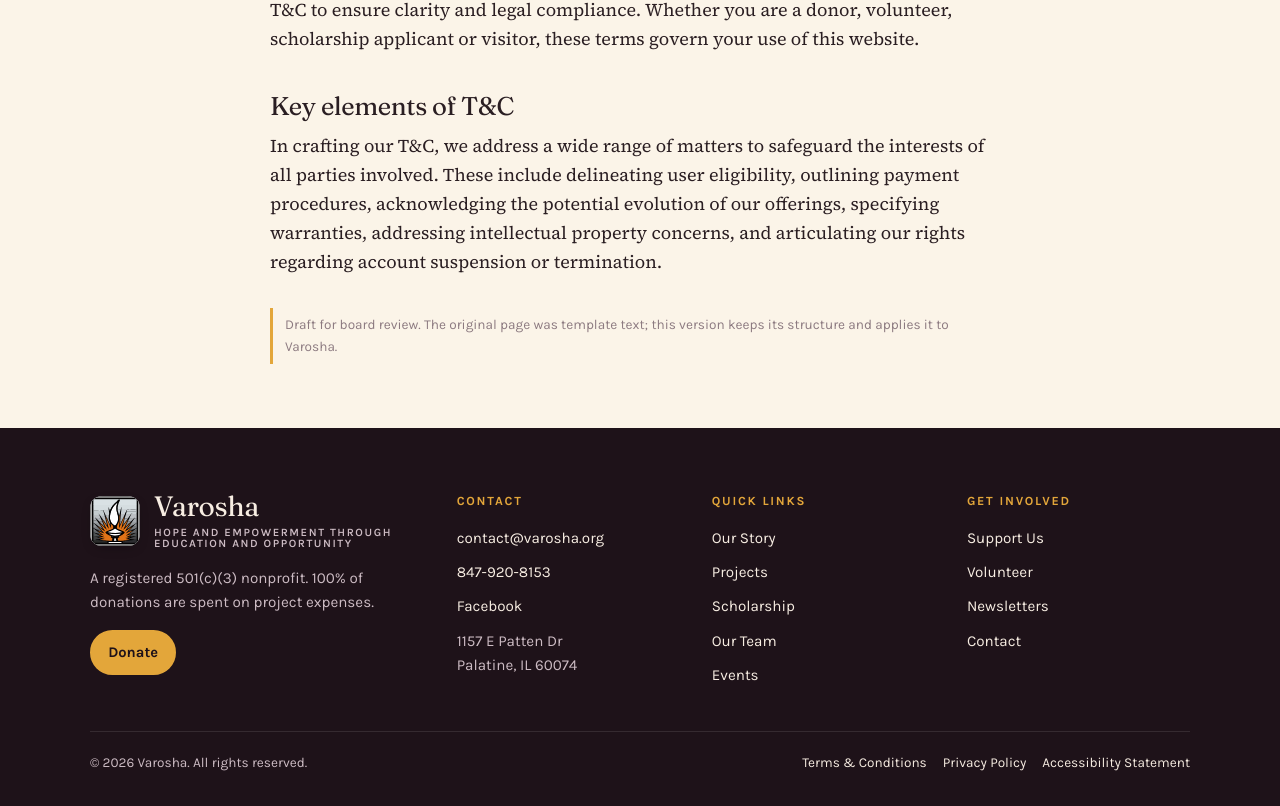
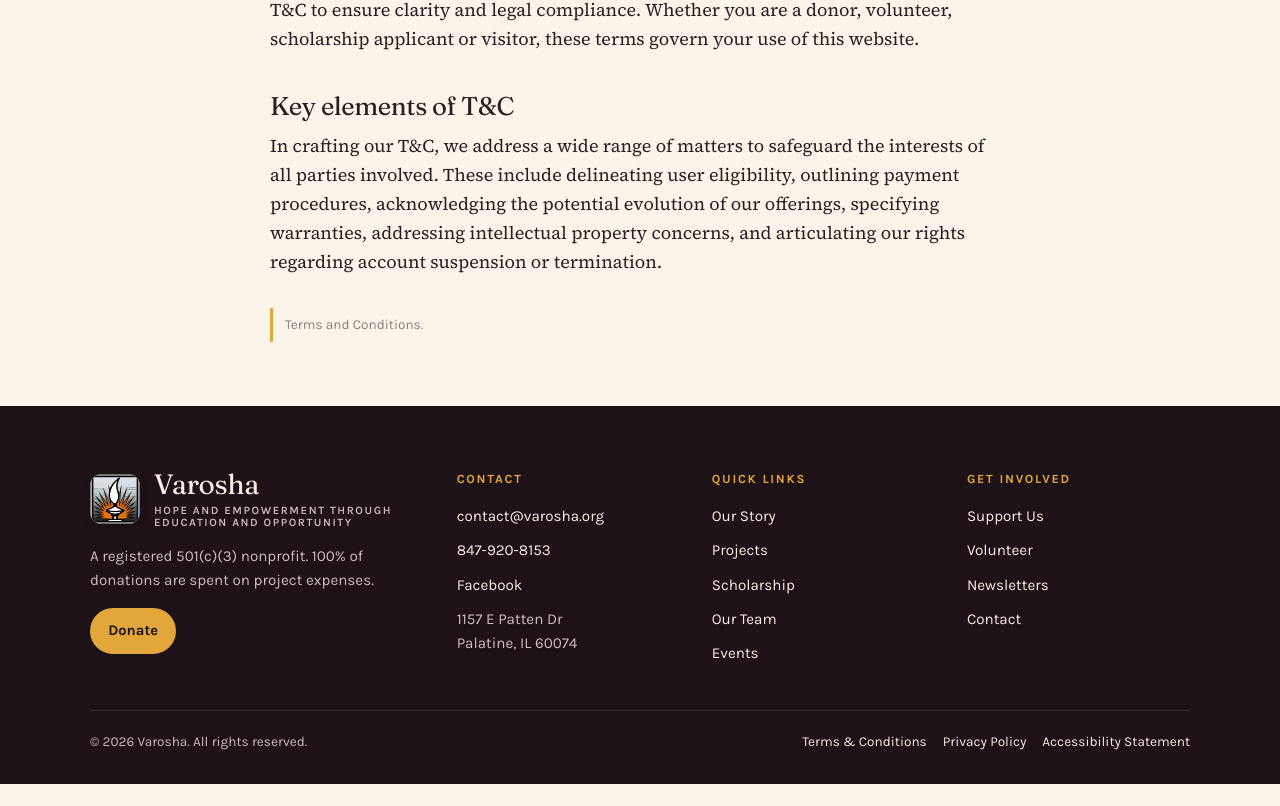
Before and after one commit to prammey/varosha, a Next.js app: page /terms in a window 1280 px wide. Shown: the part 772-1578 px from the top of the page. After the commit the page ends 1556 px from the top, so only its background shows below. Built offline with nearby package versions, Linux system fonts and the light colour scheme.

Commit message:
update legal

```diff
--- a/app/newsletters/page.tsx
+++ b/app/newsletters/page.tsx
@@ -29,7 +29,7 @@ export default function NewslettersPage() {
             href={latestNewsletter.file}
             target="_blank"
             rel="noopener"
-            className="grid overflow-hidden rounded-card bg-plum-3 text-on-plum no-underline transition-[transform,box-shadow] duration-300 hover:-translate-y-1 hover:shadow-[0_30px_50px_-24px_rgba(0,0,0,.6)] md:grid-cols-[1fr_1.4fr]"
+            className="grid overflow-hidden rounded-card bg-plum-3 text-on-plum no-underline transition-[transform,translate,rotate,scale,box-shadow] duration-300 hover:-translate-y-1 hover:shadow-[0_30px_50px_-24px_rgba(0,0,0,.6)] md:grid-cols-[1fr_1.4fr]"
           >
             <div className="relative min-h-[280px]">
               <Image src={story.image} alt="" fill sizes="(max-width: 760px) 100vw, 40vw" className="object-cover" />
--- a/content/legal.ts
+++ b/content/legal.ts
@@ -27,7 +27,7 @@ export const terms: LegalPage = {
       ],
     },
   ],
-  draftNote: "Draft for board review. The original page was template text; this version keeps its structure and applies it to Varosha.",
+  draftNote: "Terms and Conditions.",
 };
 
 export const privacy: LegalPage = {
@@ -58,7 +58,7 @@ export const privacy: LegalPage = {
       ],
     },
   ],
-  draftNote: "Draft for board review. The original page contained unfilled template instructions and has been rewritten.",
+  draftNote: "Privacy Policy.",
 };
 
 export const accessibility: LegalPage = {
@@ -105,5 +105,5 @@ export const accessibility: LegalPage = {
       ],
     },
   ],
-  draftNote: "Draft for board review. Placeholder fields from the original page (date, coordinator name) have been filled with Varosha’s general contact details.",
+  draftNote: "Accessibility Statement.",
 };
```
